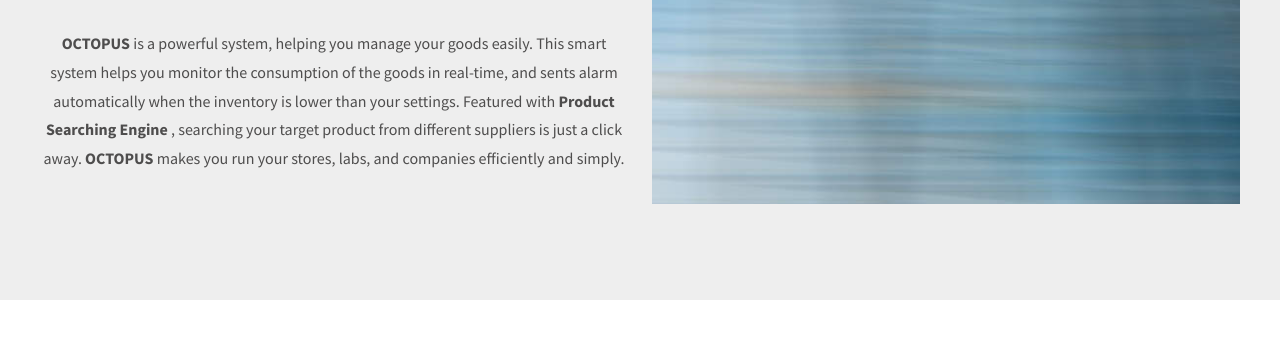
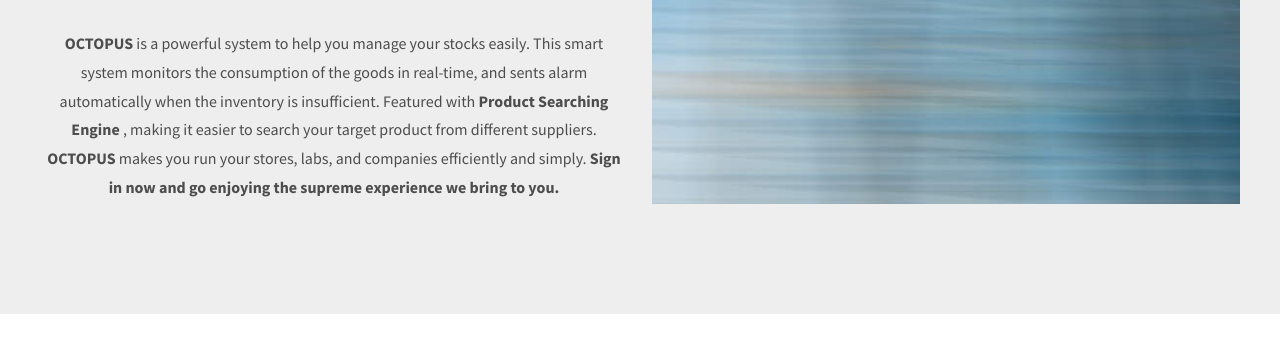
Before and after one commit to OctopusWebDesign/UserWeb, a plain HTML site: page index.html in a window 1280 px wide. Shown: the part 458-800 px from the top of the page. Drawn offline with Linux system fonts and the light colour scheme.

Commit message:
Update index.html

```diff
--- a/index.html
+++ b/index.html
@@ -51,7 +51,7 @@ Released   : 20131201
 			<h2>Welcome to OCTOPUS</h2>
 			<span class="byline">Enjoy the supreme experience</span>
 		</div>
-		<p><strong>OCTOPUS </strong>is a powerful system, helping you manage your goods easily. This smart system helps you monitor the consumption of the goods in real-time, and sents alarm automatically when the inventory is lower than your settings. Featured with <strong>Product Searching Engine</strong> , searching your target product from different suppliers is just a click away. <strong>OCTOPUS </strong>makes you run your stores, labs, and companies efficiently and simply.</p>
+		<p><strong>OCTOPUS </strong>is a powerful system to help you manage your stocks easily. This smart system monitors the consumption of the goods in real-time, and sents alarm automatically when the inventory is insufficient. Featured with <strong>Product Searching Engine</strong> , making it easier to search your target product from different suppliers. <strong>OCTOPUS </strong>makes you run your stores, labs, and companies efficiently and simply. <strong>Sign in now and go enjoying the supreme experience we bring to  you.</p>
 	</div>
 	<div id="sidebar"><a href="#" class="image image-full"><img src="images/pic05.jpg" alt="" /></a></div>
 </div>
```
